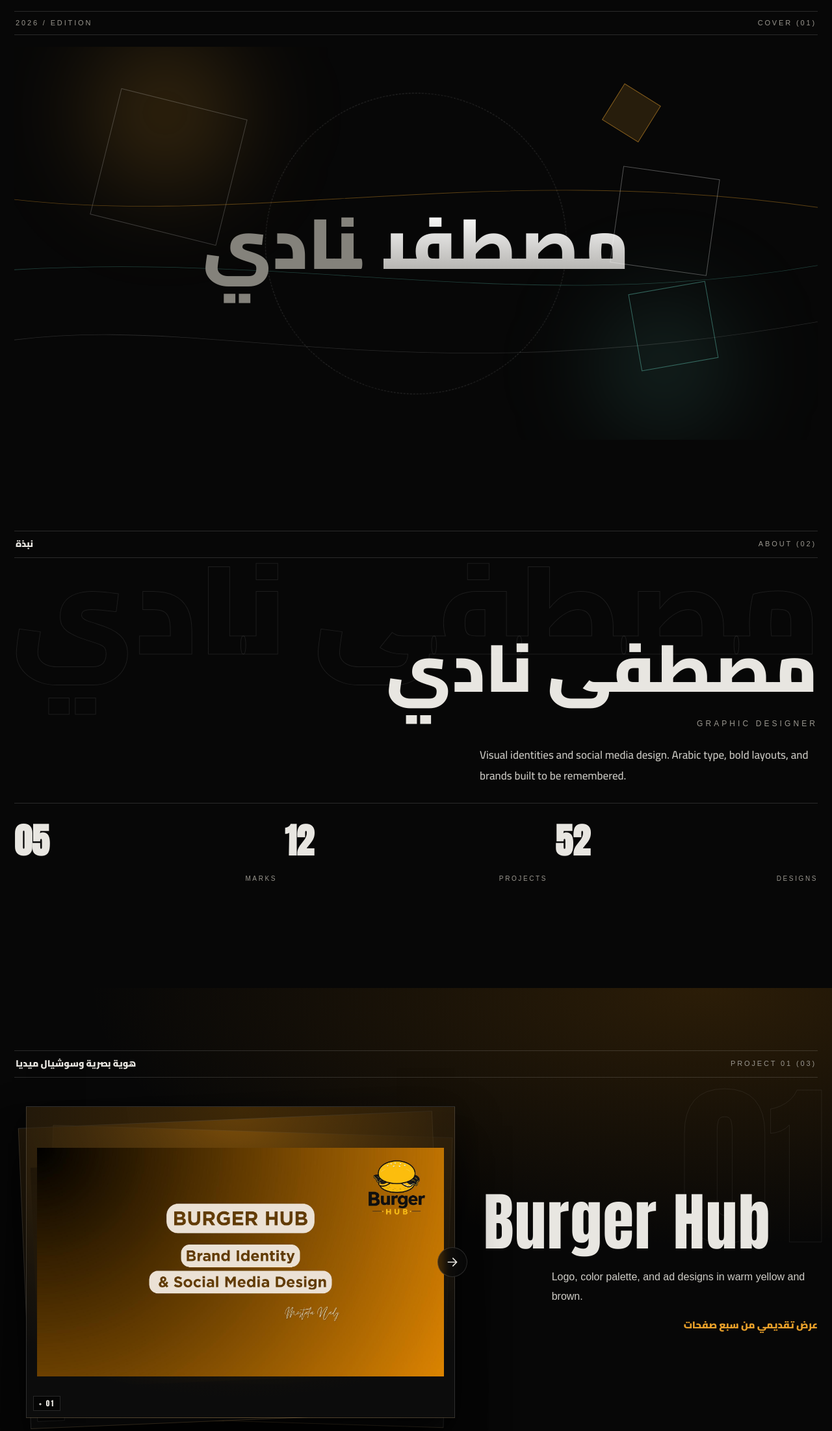
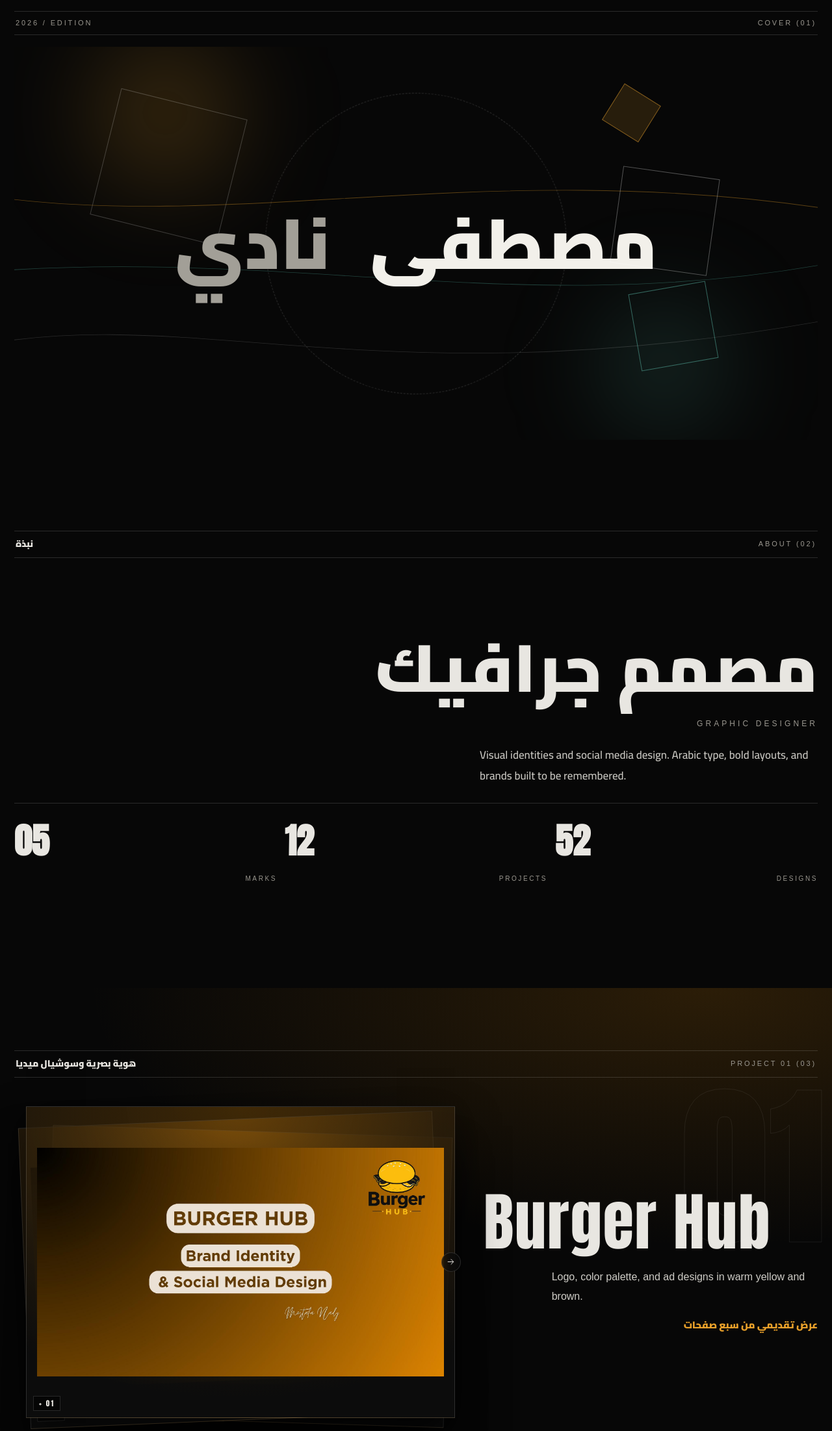
Before and after one commit to mostavanady/mostavanady.github.io, a plain HTML site: page v2/index.html in a window 1280 px wide. Shown: the part 79-2282 px from the top of the page at 65% size. Drawn offline with Linux system fonts and the light colour scheme.

Commit message:
v2: smaller arrow, fix cover name, less name repetition, reversed swipe

```diff
--- a/v2/index.html
+++ b/v2/index.html
@@ -65,9 +65,10 @@ section{position:relative;padding:96px 22px 40px;min-height:100svh;display:flex;
   transform:rotate(8deg);pointer-events:none;animation:fFloat2 10s ease-in-out infinite}
 @keyframes fFloat2{50%{transform:rotate(8deg) translateY(-10px)}}
 .hero-type{position:relative;z-index:2;text-align:center;padding:10px 0}
-.ht-name{margin:0;font-weight:900;font-size:clamp(52px,8.5vw,128px);line-height:1.15}
-.ht-name .l1{background:linear-gradient(180deg,#fff 25%,#8f8d88 95%);-webkit-background-clip:text;background-clip:text;color:transparent}
-.ht-name .l2{color:#84827b;margin-inline-start:.32em}
+.ht-name{margin:0;font-weight:900;font-size:clamp(52px,8.5vw,128px);line-height:1.35;padding:.1em .3em;overflow:visible}
+.ht-name .l1{color:#f2f0ea}
+.ht-name .l2{color:#a29f97;margin-inline-start:.32em}
+.ht-name span{display:inline-block;padding:0 .12em;overflow:visible}
 @media (prefers-reduced-motion:reduce){.hg-orb,.hg-ring,.hg-frame,.hg-front{animation:none}}
 /* ---------- about ---------- */
 #about .ghost{position:absolute;top:120px;inset-inline:0;text-align:center;font-weight:900;
@@ -98,11 +99,11 @@ section{position:relative;padding:96px 22px 40px;min-height:100svh;display:flex;
 .dk-card img{position:absolute;inset:0;width:100%;height:100%;padding:16px;object-fit:contain;-webkit-user-drag:none;user-select:none}
 .dk-card figcaption{position:absolute;bottom:10px;left:10px;z-index:2;font:11px/1 Anton,Arial,sans-serif;letter-spacing:.2em;
   background:rgba(0,0,0,.62);padding:5px 8px;border:1px solid var(--line)}
-.dk-next{position:absolute;top:50%;right:-14px;transform:translateY(-50%);z-index:60;width:46px;height:46px;border-radius:50%;
+.dk-next{position:absolute;top:50%;right:-6px;transform:translateY(-50%);z-index:60;width:30px;height:30px;border-radius:50%;
   border:1px solid var(--line);background:rgba(10,10,10,.72);backdrop-filter:blur(6px);-webkit-backdrop-filter:blur(6px);
-  display:flex;align-items:center;justify-content:center;cursor:pointer;padding:0;animation:dkNudge 1.9s ease-in-out infinite}
-.dk-next svg{width:20px;height:20px;stroke:#e8e6e1;stroke-width:2;fill:none;stroke-linecap:round;stroke-linejoin:round}
-@keyframes dkNudge{50%{transform:translateY(-50%) translateX(6px)}}
+  display:flex;align-items:center;justify-content:center;cursor:pointer;padding:0;animation:dkNudge 2.8s ease-in-out infinite;transition:background .3s,transform .3s}
+.dk-next svg{width:13px;height:13px;stroke:#e8e6e1;stroke-width:1.8;fill:none;stroke-linecap:round;stroke-linejoin:round}
+@keyframes dkNudge{50%{transform:translateY(-50%) translateX(3px)}}
 @media (prefers-reduced-motion:reduce){.dk-next{animation:none}.dk-card{transition:none}}
 /* ---------- marks ---------- */
 #marks .grid{display:grid;grid-template-columns:repeat(3,1fr);gap:14px;flex:1;align-content:center;padding:30px 0}
@@ -184,9 +185,8 @@ footer .m-v{font-weight:700;font-size:14px}
 
 <section id="about" data-sec="02">
   <div class="rule-head rv"><span>(02) ABOUT</span><span class="rh-r">نبذة</span></div>
-  <div class="ghost" aria-hidden="true">مصطفى نادي</div>
   <div class="about-mid">
-    <h2 class="rv">مصطفى نادي</h2>
+    <h2 class="rv">مصمم جرافيك</h2>
     <p class="role rv">GRAPHIC DESIGNER</p>
     <p class="about-line rv" dir="ltr">Visual identities and social media design. Arabic type, bold layouts, and brands built to be remembered.</p>
     <div class="stats rv">
@@ -524,11 +524,9 @@ footer .m-v{font-weight:700;font-size:14px}
   <div class="mid">
     <div class="tnx rv">شكراً</div>
     <div class="tnx-sub rv">THANK YOU</div>
-    <div class="tnx-name rv">مصطفى نادي</div>
     <a class="tnx-tel rv" href="tel:+201146956932"><span>للتواصل</span><bdi dir="ltr">+20 114 695 6932</bdi></a>
   </div>
   <footer class="rv">
-    <div><span class="m-l">NAME</span><span class="m-v">مصطفى نادي</span></div>
     <div><span class="m-l">BASED IN</span><span class="m-v" style="direction:ltr;display:block;text-align:start">Egypt</span></div>
     <div><span class="m-l">FIELD</span><span class="m-v" style="direction:ltr;display:block;text-align:start">Graphic Design</span></div>
     <div><span class="m-l">EDITION</span><span class="m-v" style="direction:ltr;display:block;text-align:start">2026</span></div>
@@ -565,7 +563,7 @@ function onScroll(){
 var tick=false;
 addEventListener('scroll',function(){if(!tick){tick=true;requestAnimationFrame(function(){onScroll();tick=false})}},{passive:true});
 onScroll();
-/* stacked-card decks: manual right swipe dismisses front card, arrow cue, no auto motion */
+/* stacked-card decks: manual left swipe dismisses front card, arrow cue, no auto motion */
 var decks=Array.prototype.slice.call(document.querySelectorAll('[data-deck]'));
 function layoutDeck(d){
   d._cards.forEach(function(c,i){
@@ -582,7 +580,7 @@ function advanceDeck(d){
   d._anim=true;
   var f=d._cards[0];
   f.style.transition='transform .48s cubic-bezier(.3,.75,.35,1),opacity .48s';
-  f.style.transform='translate(135%,-8%) rotate(15deg)';
+  f.style.transform='translate(-135%,-8%) rotate(-15deg)';
   f.style.opacity='0';
   setTimeout(function(){
     f.style.transition='none';
@@ -618,7 +616,7 @@ decks.forEach(function(d){
     if(!d._drag)return;d._drag=false;
     var f=d._cards[0];f.classList.remove('drag');
     var th=Math.min(110,d.clientWidth*.24);
-    if(d._dx>th){advanceDeck(d)}
+    if(d._dx<-th){advanceDeck(d)}
     else{
       f.style.transition='transform .45s cubic-bezier(.25,.8,.3,1),opacity .45s';
       f.style.transform='translate(0px,0px) rotate(0deg) scale(1)';f.style.opacity='1';
```
